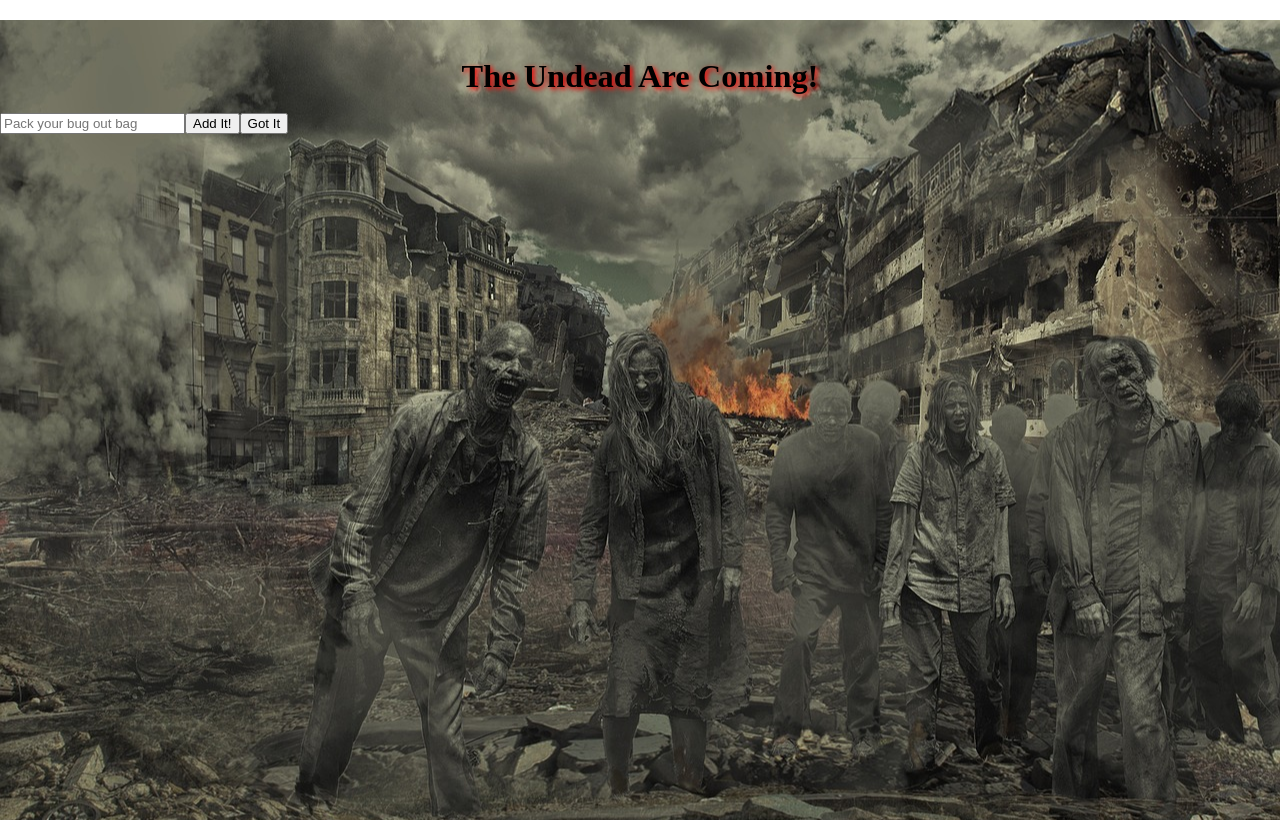
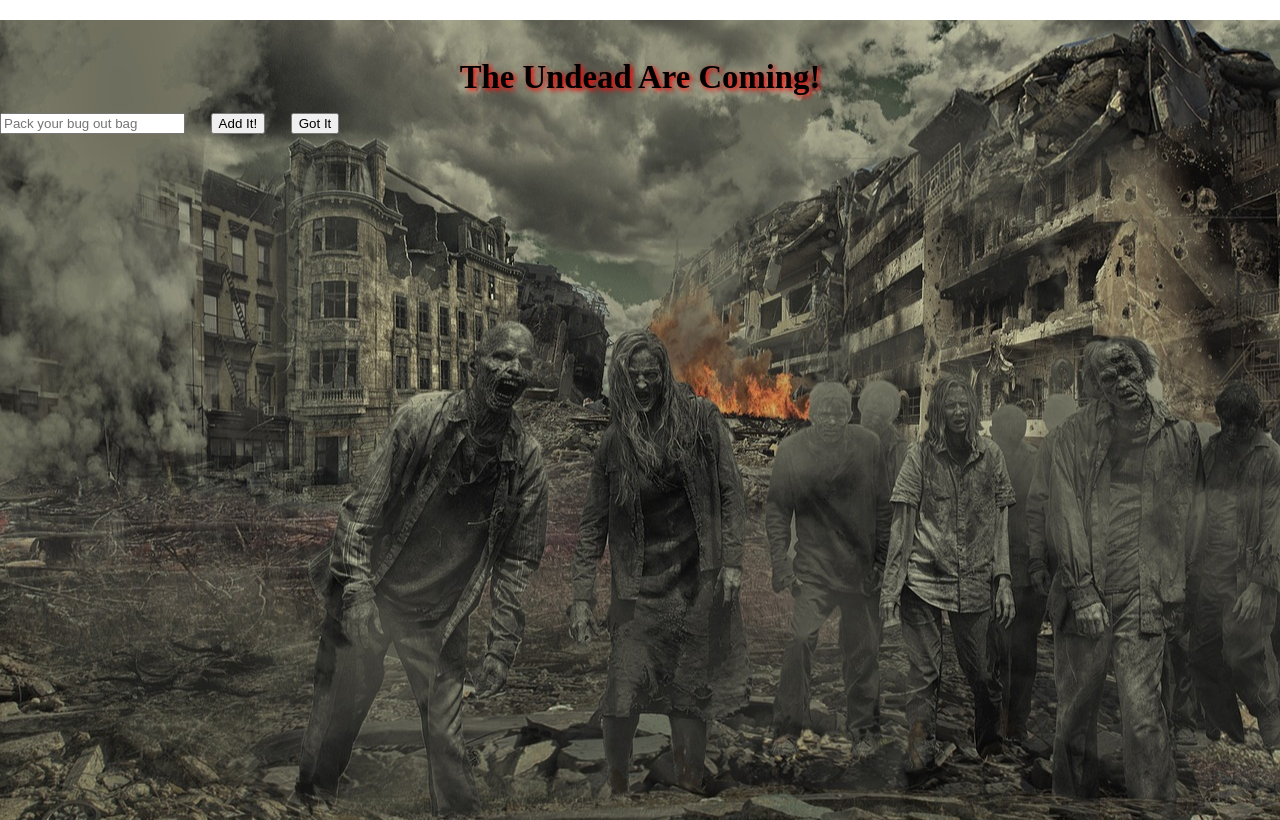
Before and after one commit to bdurbcs6/doomsday, a React (Create React App) app: page / in a window 1280 px wide. Shown: the top 820 px of the page. Built offline with nearby package versions, Linux system fonts and the light colour scheme; a web font is replaced by a local one.

Commit message:
working with the styling of the form buttons

```diff
--- a/src/App.css
+++ b/src/App.css
@@ -17,13 +17,13 @@ h1 {
   0% {
     transform: scale(1);
   }
-  25% {
-    transform: scale(1.15);
+  5% {
+    transform: scale(1.1);
   }
-  40% {
+  35% {
     transform: scale(1);
   }
-  60% {
+  45% {
     transform: scale(1.1);
   }
   100% {
--- /dev/null
+++ b/src/ListForm.css
@@ -0,0 +1,4 @@
+
+button {
+  margin-left: 2%;
+}
--- a/src/ListForm.js
+++ b/src/ListForm.js
@@ -1,4 +1,5 @@
 import React from 'react';
+import './ListForm.css';
 
 const ListForm = props => {
   return (
```
